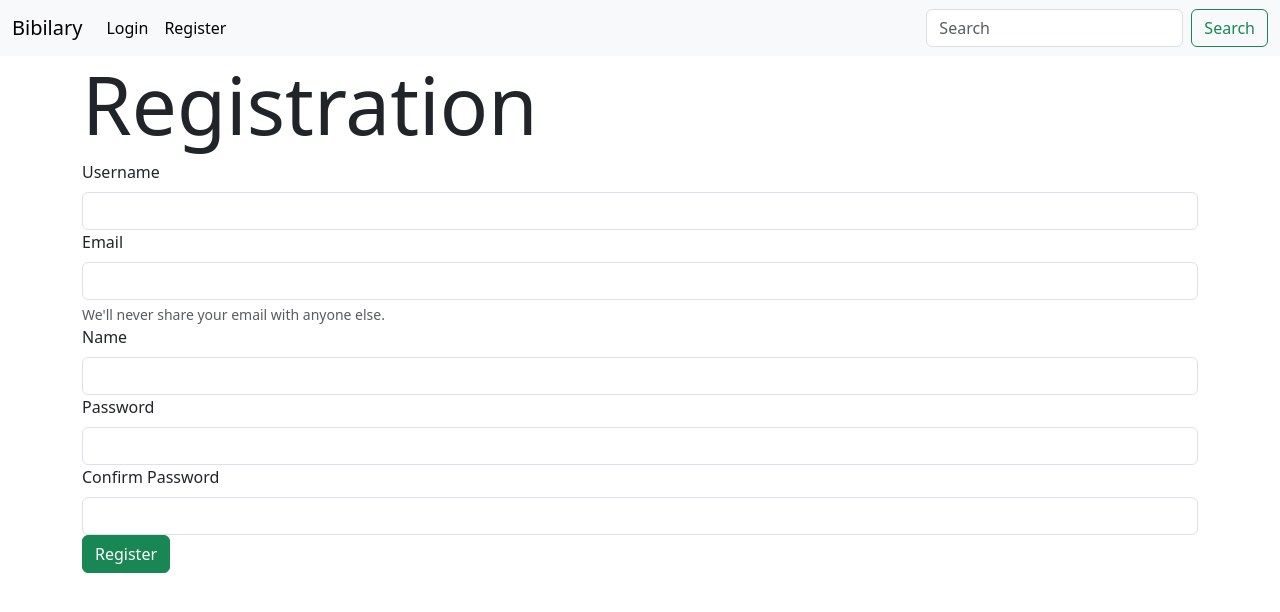
After one commit to Matrixmang0/Bibilary, a Flask app: page /register in a window 1280 px wide. The commit adds this page. Shown: the top 612 px of the page. Run offline with Flask 3, Linux system fonts and the light colour scheme.

Commit message:
Made Login and Register Pages

```diff
--- a/models.py
+++ b/models.py
@@ -52,4 +52,6 @@ class Borrow(db.Model):
     date_due = db.Column(db.DateTime, nullable=False)
     remaining_days = db.Column(db.Integer, nullable=False)
     user = db.relationship('User', backref='borrow', lazy=True)
-    book = db.relationship('Book', backref='borrow', lazy=True)
+
+with app.app_context():
+    db.create_all()
--- a/routes.py
+++ b/routes.py
@@ -4,3 +4,11 @@ from app import app
 @app.route('/')
 def index():
   return render_template('index.html')
+
+@app.route('/register')
+def register():
+  return render_template('register.html')
+
+@app.route('/login')
+def login():
+    return render_template('login.html')
--- /dev/null
+++ b/templates/layout.html
@@ -0,0 +1,25 @@
+<!DOCTYPE html>
+<html lang="en">
+  <head>
+    <meta charset="UTF-8" />
+    <meta name="viewport" content="width=device-width, initial-scale=1.0" />
+    <title>{% block title%} Bibilary {% endblock %}</title>
+    <link
+      href="https://cdn.jsdelivr.net/npm/bootstrap@5.3.2/dist/css/bootstrap.min.css"
+      rel="stylesheet"
+      integrity="sha384-T3c6CoIi6uLrA9TneNEoa7RxnatzjcDSCmG1MXxSR1GAsXEV/Dwwykc2MPK8M2HN"
+      crossorigin="anonymous"
+    />
+    {% block style %} {% endblock %}
+  </head>
+  <body>
+    {% include 'navbar.html' %}
+    <div class="container">{% block content %} {% endblock %}</div>
+    <script
+      src="https://cdn.jsdelivr.net/npm/bootstrap@5.3.2/dist/js/bootstrap.bundle.min.js"
+      integrity="sha384-C6RzsynM9kWDrMNeT87bh95OGNyZPhcTNXj1NW7RuBCsyN/o0jlpcV8Qyq46cDfL"
+      crossorigin="anonymous"
+    ></script>
+    {% block script %} {% endblock %}
+  </body>
+</html>
--- /dev/null
+++ b/templates/navbar.html
@@ -0,0 +1,37 @@
+<nav class="navbar navbar-expand-lg bg-body-tertiary">
+      <div class="container-fluid">
+        <a class="navbar-brand" href={{ url_for('index') }}>Bibilary</a>
+        <button
+          class="navbar-toggler"
+          type="button"
+          data-bs-toggle="collapse"
+          data-bs-target="#navbarTogglerDemo02"
+          aria-controls="navbarTogglerDemo02"
+          aria-expanded="false"
+          aria-label="Toggle navigation"
+        >
+          <span class="navbar-toggler-icon"></span>
+        </button>
+        <div class="collapse navbar-collapse" id="navbarTogglerDemo02">
+          <ul class="navbar-nav me-auto mb-2 mb-lg-0">
+            <li class="nav-item">
+              <a class="nav-link active" href={{ url_for('login') }}>Login</a>
+            </li>
+            <li class="nav-item">
+              <a class="nav-link active" href={{ url_for('register') }}>Register</a>
+            </li>
+          </ul>
+          <form class="d-flex" role="search">
+            <input
+              class="form-control me-2"
+              type="search"
+              placeholder="Search"
+              aria-label="Search"
+            />
+            <button class="btn btn-outline-success" type="submit">
+              Search
+            </button>
+          </form>
+        </div>
+      </div>
+    </nav>
--- /dev/null
+++ b/templates/register.html
@@ -0,0 +1,32 @@
+{% extends 'layout.html'%} {% block title%} Registration {% endblock%} {% block
+content %}
+
+<h1 class="display-1">Registration</h1>
+
+<form action="" class="form">
+  <div class="form-group">
+    <label for="username" class="form-label">Username</label>
+    <input type="text" name="username" class="form-control" required />
+  </div>
+  <div class="form-group">
+    <label for="email" class="form-label">Email</label>
+    <input type="email" name="email" class="form-control" required />
+    <div id="emailHelp" class="form-text">We'll never share your email with anyone else.</div>
+  </div>
+  <div class="form-group">
+    <label for="name" class="form-label">Name</label>
+    <input type="text" name="name" class="form-control" required />
+  </div>
+  <div class="form-group">
+    <label for="password" class="form-label">Password</label>
+    <input type="password" name="password" class="form-control" required />
+  </div>
+  <div class="form-group">
+    <label for="confirm_password" class="form-label">Confirm Password</label>
+    <input type="password" name="confirm_passwordpassword" class="form-control" required />
+  </div>
+  <div class="form-group">
+    <button type="submit" class="btn btn-success">Register</button>
+</form>
+
+{% endblock %}
```
Also changed, not shown: templates/index.html (+2 -24 lines), templates/login.html (added, +19 -0 lines), 1 other file.
